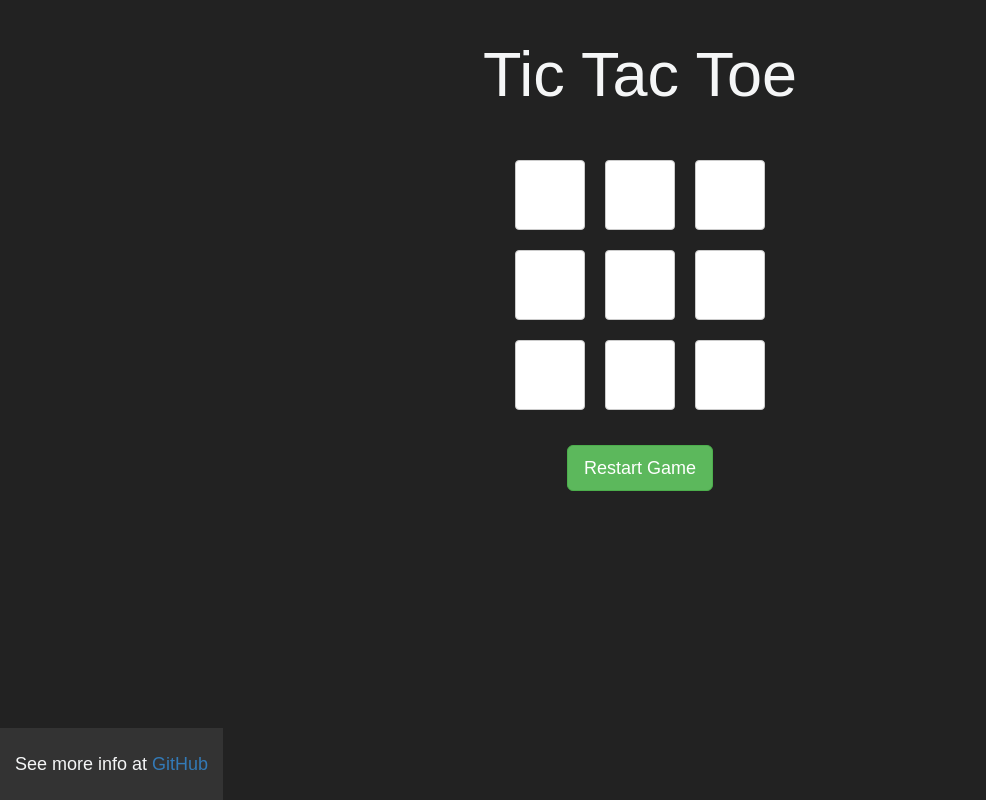
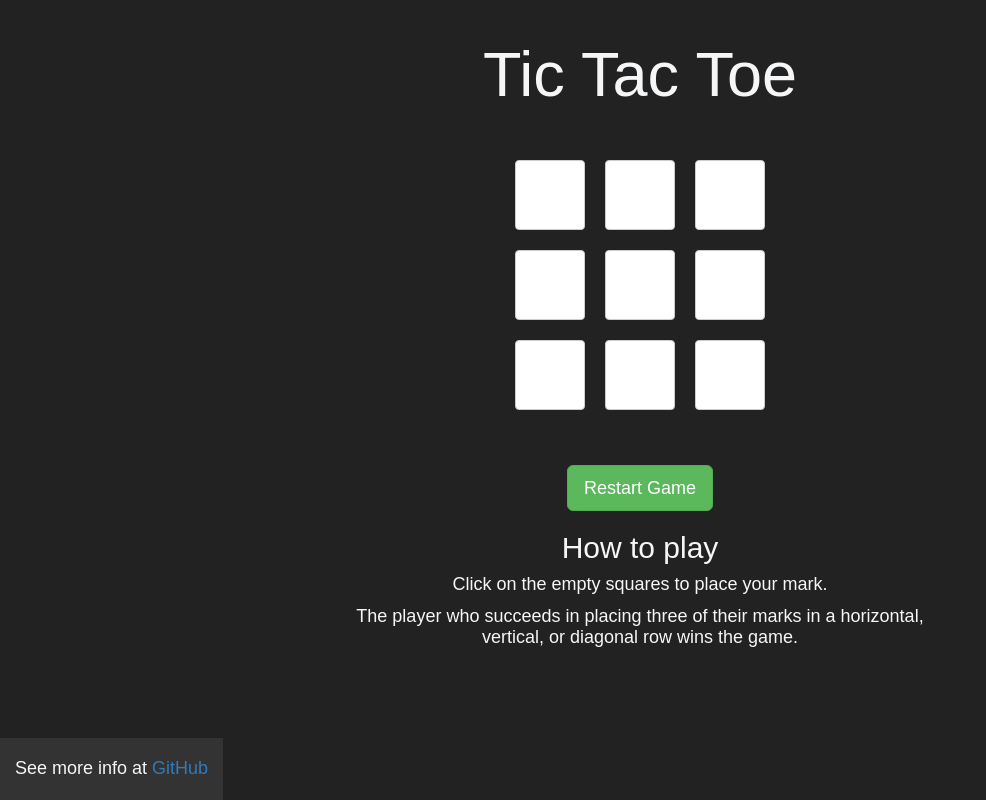
Before and after one commit to SevenSamurai2017/GitExercise, a plain HTML site: page src/main/resources/web/index.html in a window 1280 px wide. Shown: the whole page, without its empty margins (0-986 px from the left). Drawn offline with nearby package versions, Linux system fonts and the light colour scheme.

Commit message:
updating css

```diff
--- a/src/main/resources/web/index.html
+++ b/src/main/resources/web/index.html
@@ -69,8 +69,15 @@
 		</tr>
 	</table>
 	</div>
-	<div>
-		<button id="restartgame" name="restartgame" class="btn btn-default btn-lg btn-success">Restart Game</button>
+	<div id="twoplayer">
+		<button class="btn btn-default btn-lg btn-success">Restart Game</button>
+	</div>
+	<div id="rules">
+		<h2>How to play</h2>
+		<div class="explain">
+		<p>Click on the empty squares to place your mark.</p>
+			<p>The player who succeeds in placing three of their marks in a horizontal, vertical, or diagonal row wins the game.</p>
+		</div>
 	</div>
 	<script src="https://ajax.googleapis.com/ajax/libs/jquery/3.2.1/jquery.min.js"></script>
 	<script src="script.js"></script>
--- a/src/main/resources/web/styles.css
+++ b/src/main/resources/web/styles.css
@@ -2,7 +2,7 @@ body {
   background-color: #222;
   text-align: center;
     font: 18px "Montserrat", sans-serif;
-    line-height: 1.8;
+    line-height: 1.2;
     color: #f5f6f7;
 }
 
@@ -42,4 +42,13 @@ footer {
 #btn7, #btn8, #btn9 {
   width: 70px;
   height: 70px;
+  font-size: 40px;
+  font-weight: bold;
+
 }
+
+#rules {
+    margin:0 auto;
+    width: 600px;
+    word-wrap: break-word;
+}
```
Lines whose indentation alone changed are shown as unchanged.
